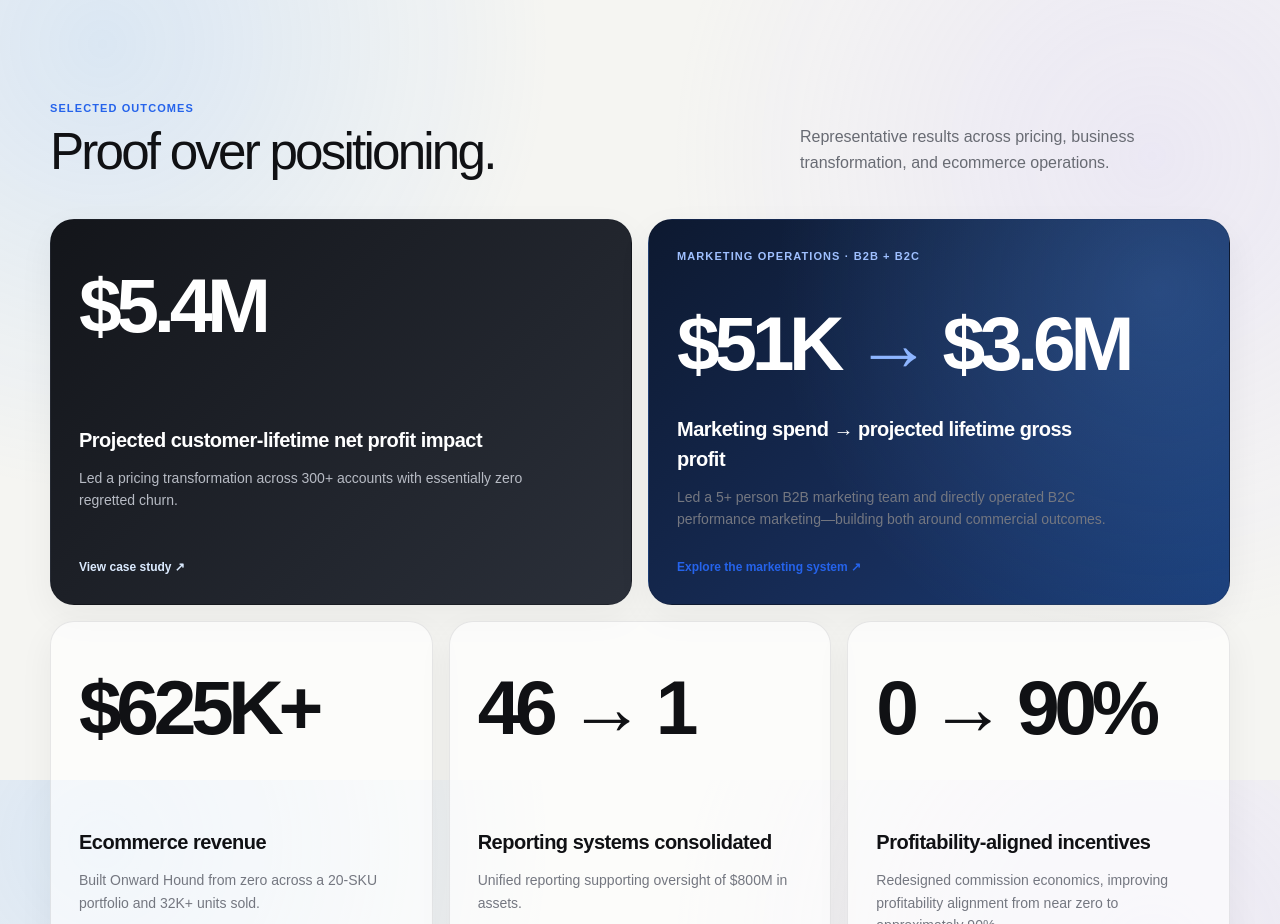
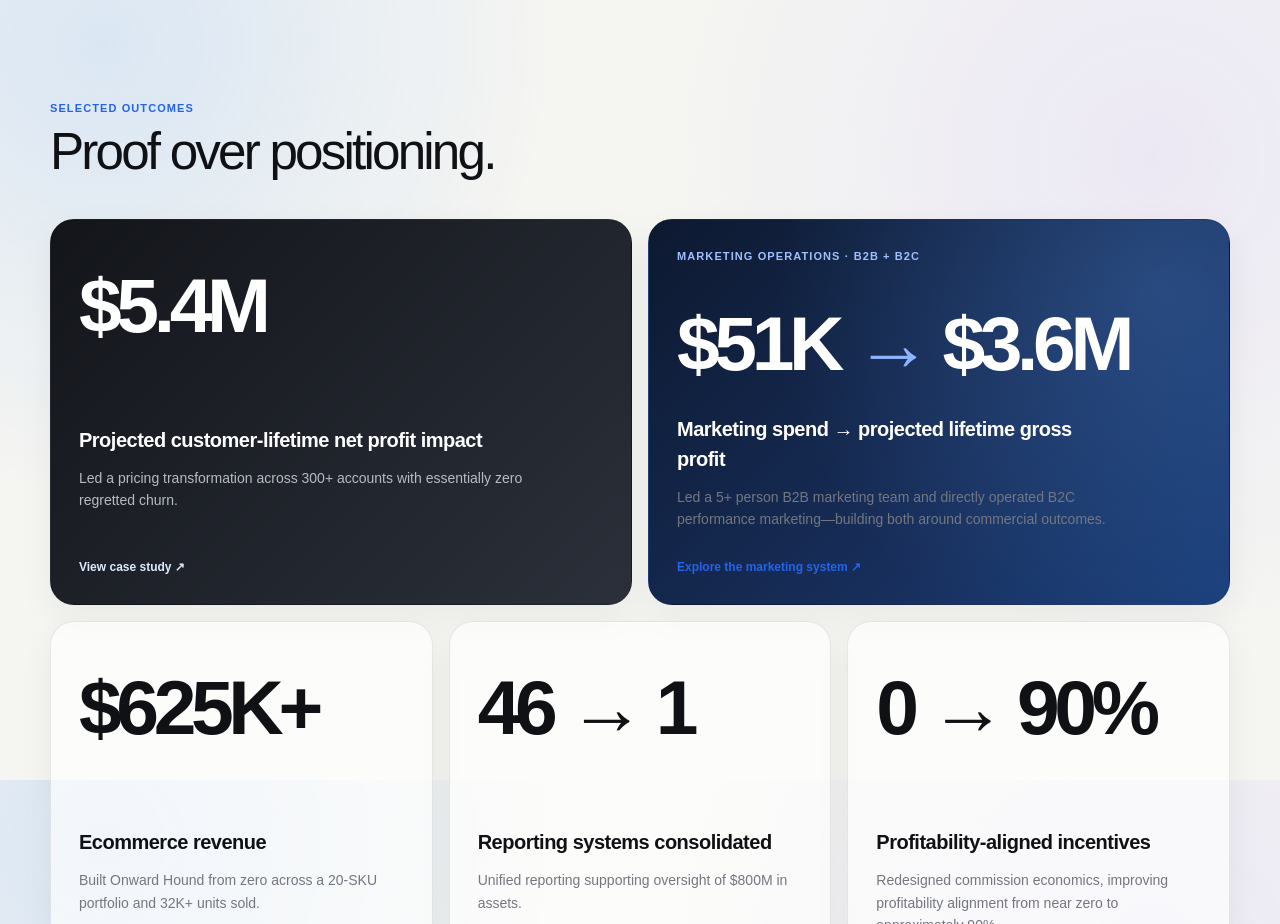
Before and after one commit to gitlovin-labs/will-portfolio, a Next.js app: page / in a window 1280 px wide. Shown: the part 820-1744 px from the top of the page. Built offline with nearby package versions, Linux system fonts and the light colour scheme.

Commit message:
Remove outcomes section description

```diff
--- a/app/page.tsx
+++ b/app/page.tsx
@@ -126,7 +126,6 @@ export default function Home() {
       <section id="outcomes" className="shell section">
         <div className="section-heading">
           <div><p className="section-kicker">Selected outcomes</p><h2>Proof over positioning.</h2></div>
-          <p>Representative results across pricing, business transformation, and ecommerce operations.</p>
         </div>
         <div className="metrics-grid">
           <OutcomeCaseStudy {...outcomes[0]} />
```
